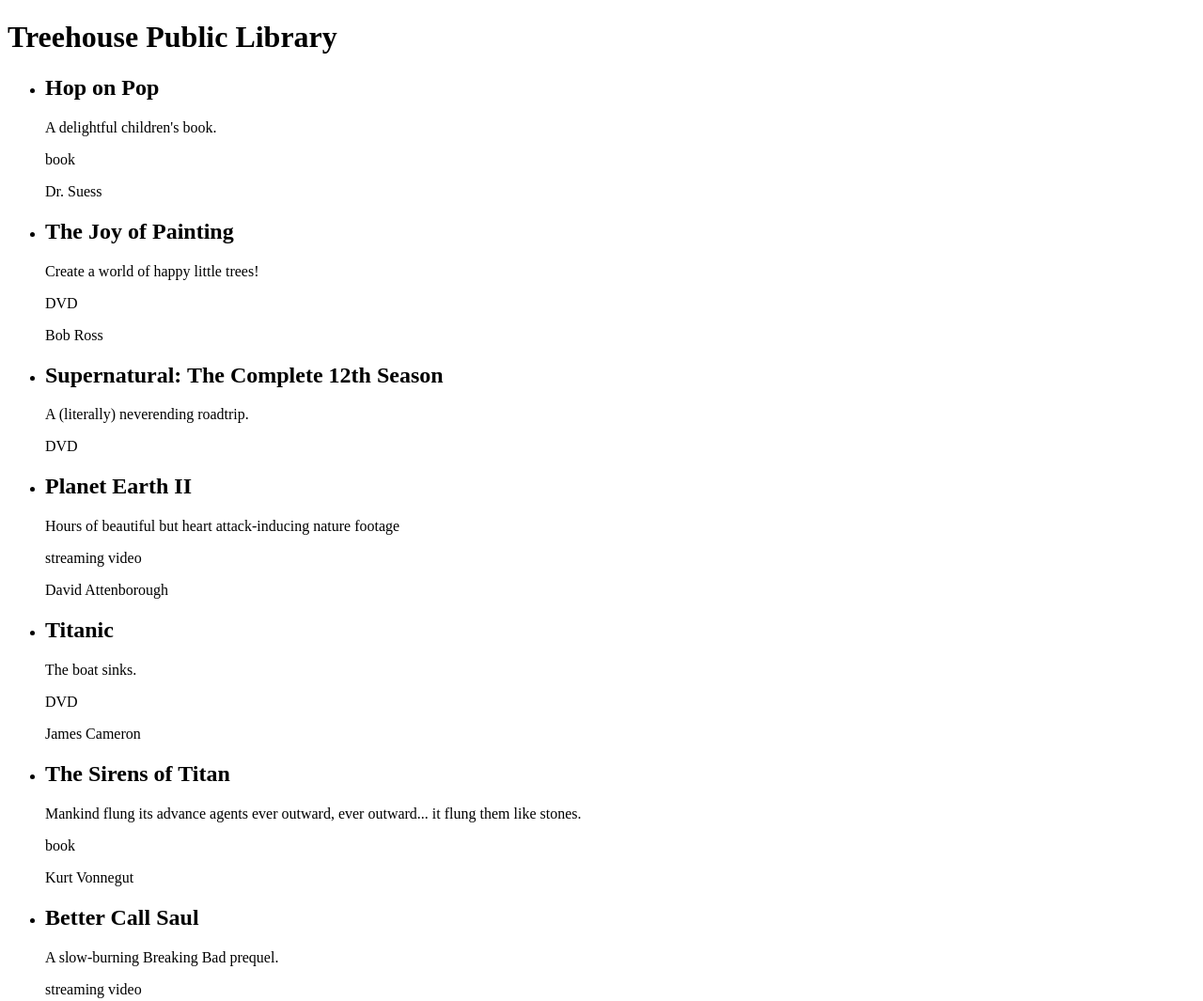
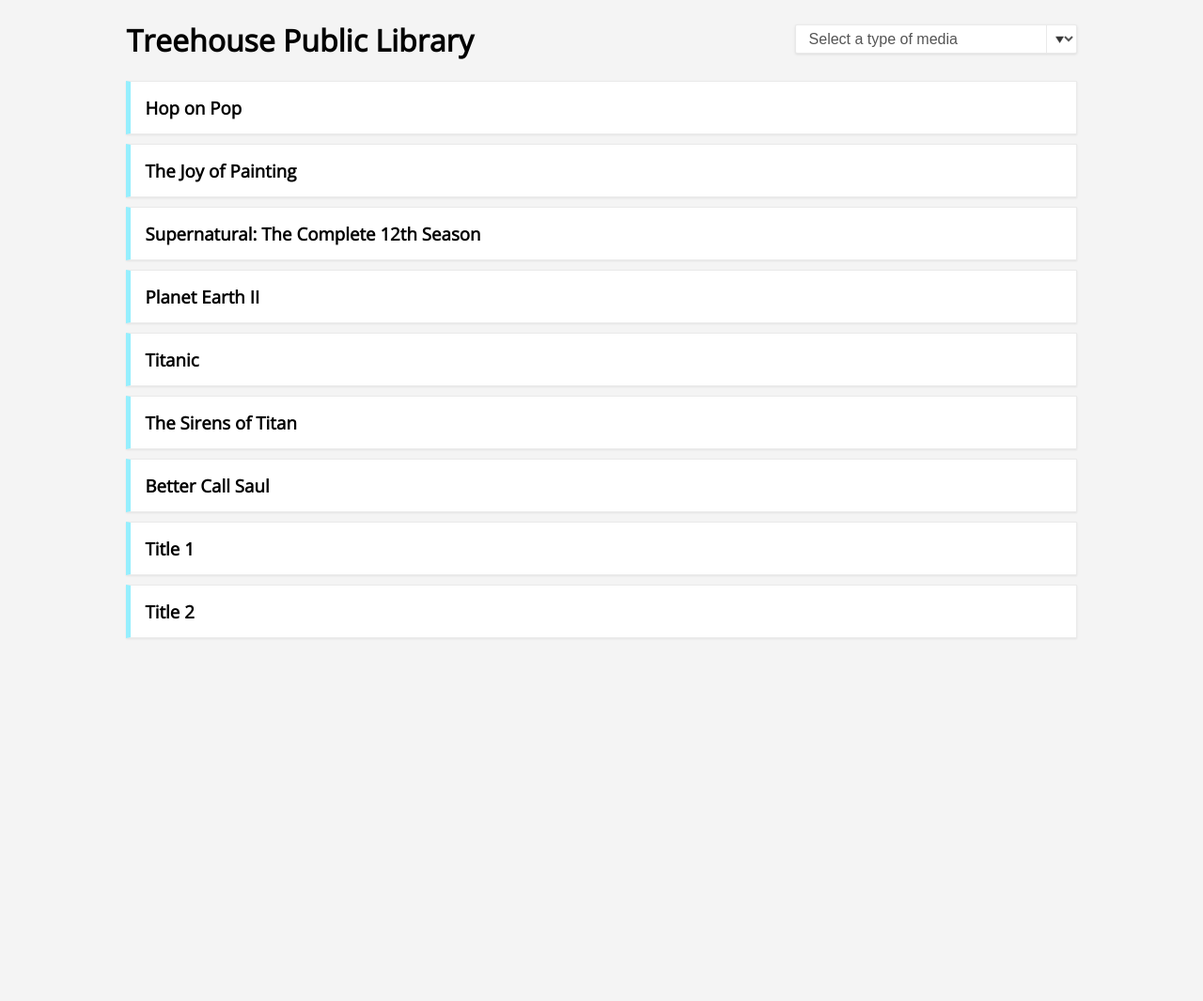
Before and after one commit to bassiebangura/Books_Summary_MiniProject_3---A-TreeHouse-MiniProject., a plain HTML site: page index.html in a window 1280 px wide. Shown: the top 1065 px of the page at 94% size. After the commit the page ends 800 px from the top, so only its background shows below. Drawn offline with nearby package versions, Linux system fonts and the light colour scheme.

Commit message:
Implement Vue's v-for to populate media and media option.

```diff
--- a/app.js
+++ b/app.js
@@ -67,6 +67,12 @@ const app = new Vue ({
     el: '#media-list',
     data: {
         title: 'Treehouse Public Library',
-        mediaList: media
+        mediaList: media,
+        showDetail: false
+    },
+    methods: {
+        toggleDetail: function (media) {
+            media.showDetail = !media.showDetail;
+        }
     }
 })
--- a/css/styles.css
+++ b/css/styles.css
@@ -82,12 +82,14 @@ select {
     right: 0;
     top: 5px;
     -webkit-appearance: button;
+    /*border-radius: 2px;*/
     -webkit-border-radius: 2px;
+    /*box-shadow: 0px 1px 3px rgba(0, 0, 0, 0.1);*/
     -webkit-box-shadow: 0px 1px 3px rgba(0, 0, 0, 0.1);
     -webkit-padding-end: 20px;
     -webkit-padding-start: 2px;
     -webkit-user-select: none;
-    background-image: url(img/arrow.png), -webkit-linear-gradient(#fff, #fff 40%, #fff);
+    background-image: url(../img/arrow.png), -webkit-linear-gradient(#fff, #fff 40%, #fff);
     background-position: 97% center;
     background-repeat: no-repeat;
     border: 1px solid #eaeaea;
--- a/index.html
+++ b/index.html
@@ -4,20 +4,28 @@
     <meta charset="UTF-8">
     <meta name="viewport" content="width=device-width, initial-scale=1.0">
     <meta http-equiv="X-UA-Compatible" content="ie=edge">
+    <link rel="stylesheet" href="css/styles.css" />
     <link href="https://fonts.googleapis.com/css?family=Open+Sans" rel="stylesheet">
     <title>Treehouse Library</title>
 </head>
 <body>
-    <div id="media-list">
-        <h1>{{ title }}</h1>
-        <ul>
-            <li v-for="item in mediaList">
-                <h2>{{ item.title }}</h2>
-                <p>{{ item.description }}</p>
-                <p>{{ item.type }}</p>
-                <p>{{ item.contributor }}</p>
-            </li>
-        </ul>
+    <div class="container">
+        <div id="media-list">
+            <h1>{{ title }}</h1>
+            <select>
+                <option>Select a type of media</option>
+                <option v-for="media in mediaList">{{ media.type }}</option>
+            </select>
+            <ul>
+                <li v-for="media in mediaList" v-on:click="toggleDetail(media)">
+                    <h3>{{ media.title }}</h3>
+                    <div v-show="media.showDetail">
+                        <p>{{ media.description }}</p>
+                        <p class="byline" v-if="media.contributor">By: {{ media.contributor }}</p>
+                    </div>
+                </li>
+            </ul>
+        </div>
     </div>
     <script src="https://cdn.jsdelivr.net/npm/vue@2.5.17/dist/vue.js"></script>
     <script src="app.js"></script>
```
Also changed, not shown: img/arrow.png (added).
